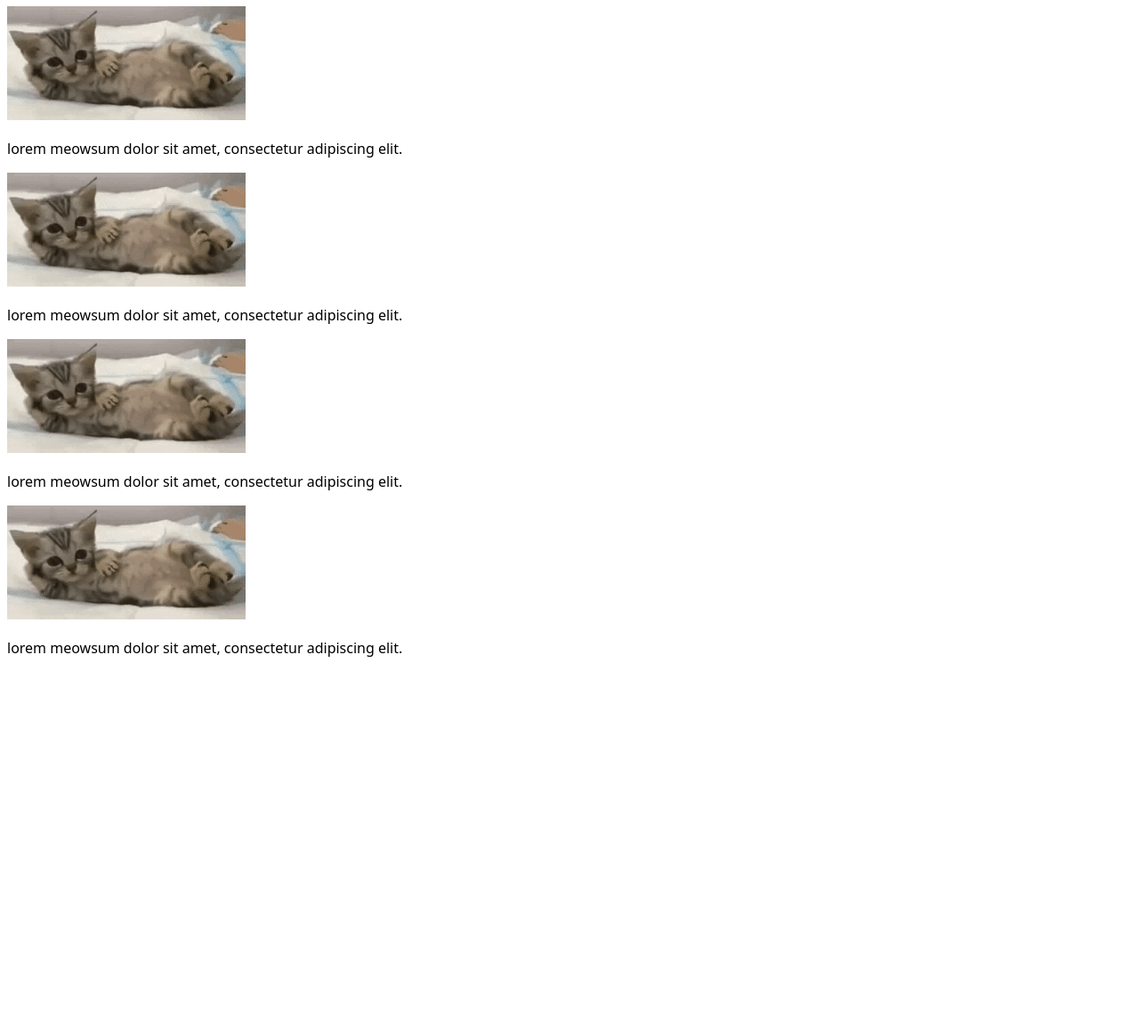
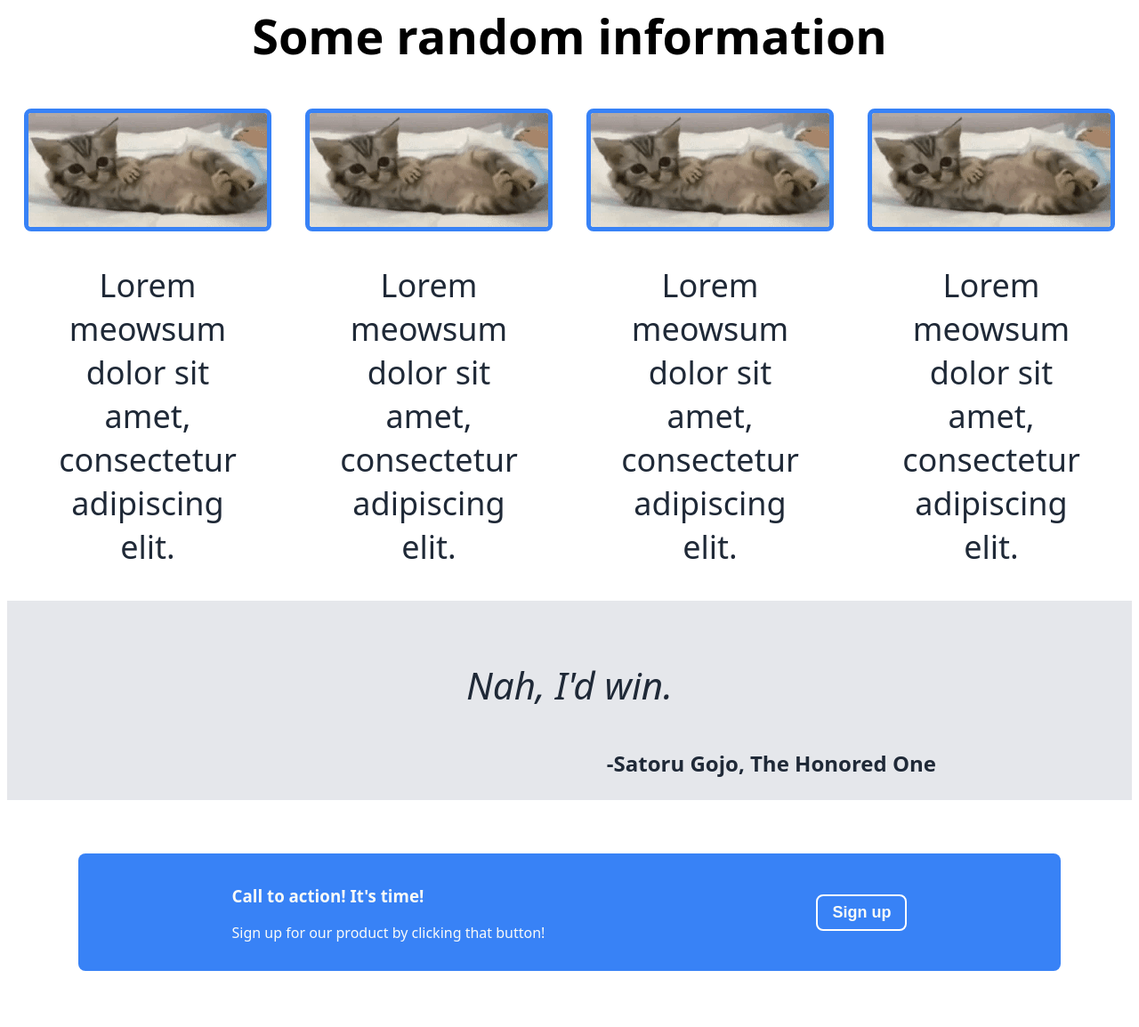
Before and after one commit to Kicho115/landing-page, a plain HTML site: page index.html in a window 1280 px wide. Shown: the part 412-1566 px from the top of the page at 89% size. Before the commit the page ends 1175 px from the top, so only its background shows below. Drawn offline with Linux system fonts and the light colour scheme.

Commit message:
Add info, quote and cta section

```diff
--- a/index.html
+++ b/index.html
@@ -18,7 +18,7 @@
         <div class="main">
             <div class="hero">
                 <h1>This website is awesome</h1>
-                <p>Lorem ipsum dolor sit amet, consectetur adipiscing elit. Nulla eget mollis libero. Duis sed rhoncus massa. Fusce nisl dolor, dapibus in porta suscipit, venenatis quis metus.
+                <p>Lorem ipsum dolor sit amet, consectetur adipiscing elit. Nulla<br>eget mollis libero. Duis sed rhoncus massa. Fusce nisl dolor, dapibus <br>in porta suscipit, venenatis quis metus.
                 </p>
                 <button>Sign up</button>
             </div>
@@ -29,16 +29,36 @@
             <div class="cards">
                 <div class="card">
                     <img src="./resources/leju-cat.png">
-                    <p>lorem meowsum dolor sit amet, consectetur adipiscing elit.</p>
+                    <p>Lorem meowsum dolor sit amet, consectetur adipiscing elit.</p>
+                </div>
+                <div class="card">
                     <img src="./resources/leju-cat.png">
-                    <p>lorem meowsum dolor sit amet, consectetur adipiscing elit.</p>
+                    <p>Lorem meowsum dolor sit amet, consectetur adipiscing elit.</p>
+                </div>
+                <div class="card">
                     <img src="./resources/leju-cat.png">
-                    <p>lorem meowsum dolor sit amet, consectetur adipiscing elit.</p>
+                    <p>Lorem meowsum dolor sit amet, consectetur adipiscing elit.</p>
+                </div>
+                <div class="card">
                     <img src="./resources/leju-cat.png">
-                    <p>lorem meowsum dolor sit amet, consectetur adipiscing elit.</p>
+                    <p>Lorem meowsum dolor sit amet, consectetur adipiscing elit.</p>
                 </div>
             </div>
         </div>
-    </div>
+        <div class="quote">
+            <h3><i>Nah, I'd win.</i></h3>
+            <h4>-Satoru Gojo, The Honored One</h4>
+        </div>
+        <div class="cta-container">
+            <div class="cta">
+                <div class="cta-text">
+                    <h3>Call to action! It's time!</h3>
+                    <p>Sign up for our product by clicking that button!</p>
+                </div>
+                <div class="cta-button">
+                    <button>Sign up</button>
+                </div>
+            </div>
+        </div>
 </body>
 </html>
--- a/style.css
+++ b/style.css
@@ -32,8 +32,8 @@ body {
     background-color: #1F2937;
     display: flex;
     padding: 40px;
-    gap: 18px;
-    justify-content: space-between;
+    gap: 28px;
+    justify-content: center;
 }
 
 .main h1 {
@@ -46,6 +46,7 @@ body {
     display: flex;
     flex-direction: column;
     flex-basis: auto;
+    max-width: 50%;
 }
 
 .hero button {
@@ -60,17 +61,93 @@ body {
     width: 100px;
 }
 
-.hero img {
+.main img {
     flex-shrink: 0;
-    object-fit: cover;
-    flex-basis: auto;
+    min-width: 25%;
 }
 
 div {
     margin: 0;
 }
 
+.info {
+    text-align: center;
+    font-size: 36px;
+
+}
+
 .cards {
     display: flex;
+    flex-wrap: wrap;
+    justify-content: space-around;
+}
 
+.card {
+    display: flex;
+    flex-direction: column;
+    justify-content: center;
+    align-items: center;
 }
+
+.card img {
+    border: 5px solid #3882F6;
+    border-radius: 8px;
+}
+
+.card p {
+    max-width: 230px;
+    text-align: center;
+    color: #1F2937;
+}
+
+.quote {
+    background-color: #E5E7EB;
+    font-size: 36px;
+    color: #1F2937;
+    padding: 24px 220px;
+    display: flex;
+    flex-direction: column;
+    align-items: center;
+    justify-content: center;
+}
+
+.quote h3 {
+    font-weight: 300;
+}
+
+
+.quote h4{
+    margin: 1px 0px;
+    font-weight: 700;
+    font-size: 24px;
+    align-self: flex-end;
+}
+
+.cta-container {
+    padding: 60px 80px;
+}
+
+.cta {
+    background-color: #3882F6;
+    display: flex;
+    justify-content: space-around;
+    align-items: center;
+    padding: 16px 20px;
+    border-radius: 8px;
+}
+
+.cta-text {
+    color: #F9FAF8
+}
+
+.cta button {
+    background-color: #3882F6;
+    color: #F9FAF8;
+    font-weight: 700;
+    font-size: 18px;
+    border-radius: 8px;
+    padding: 8px 16px;
+    border: 2px solid white;
+    cursor: pointer;
+    width: auto;
+}
```
